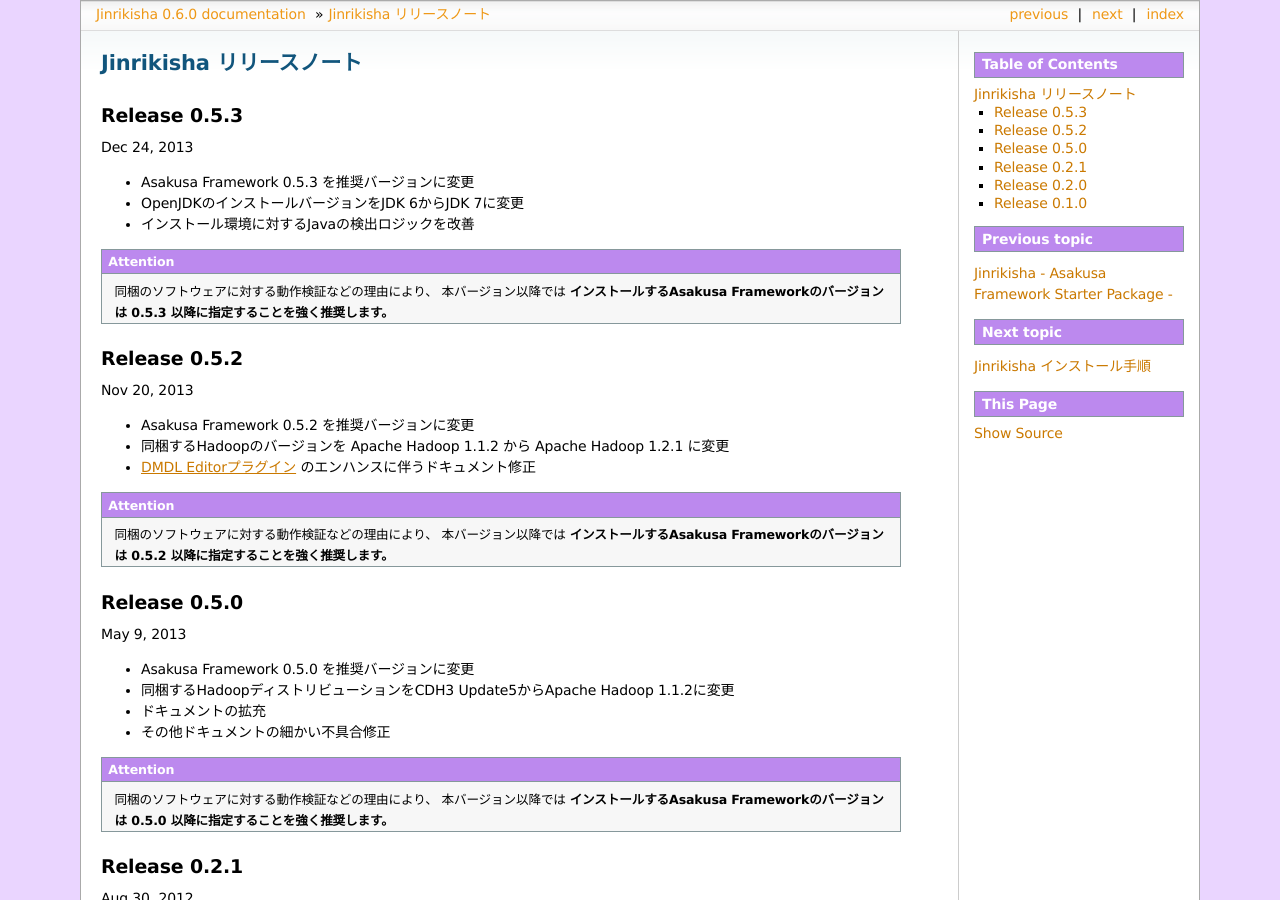
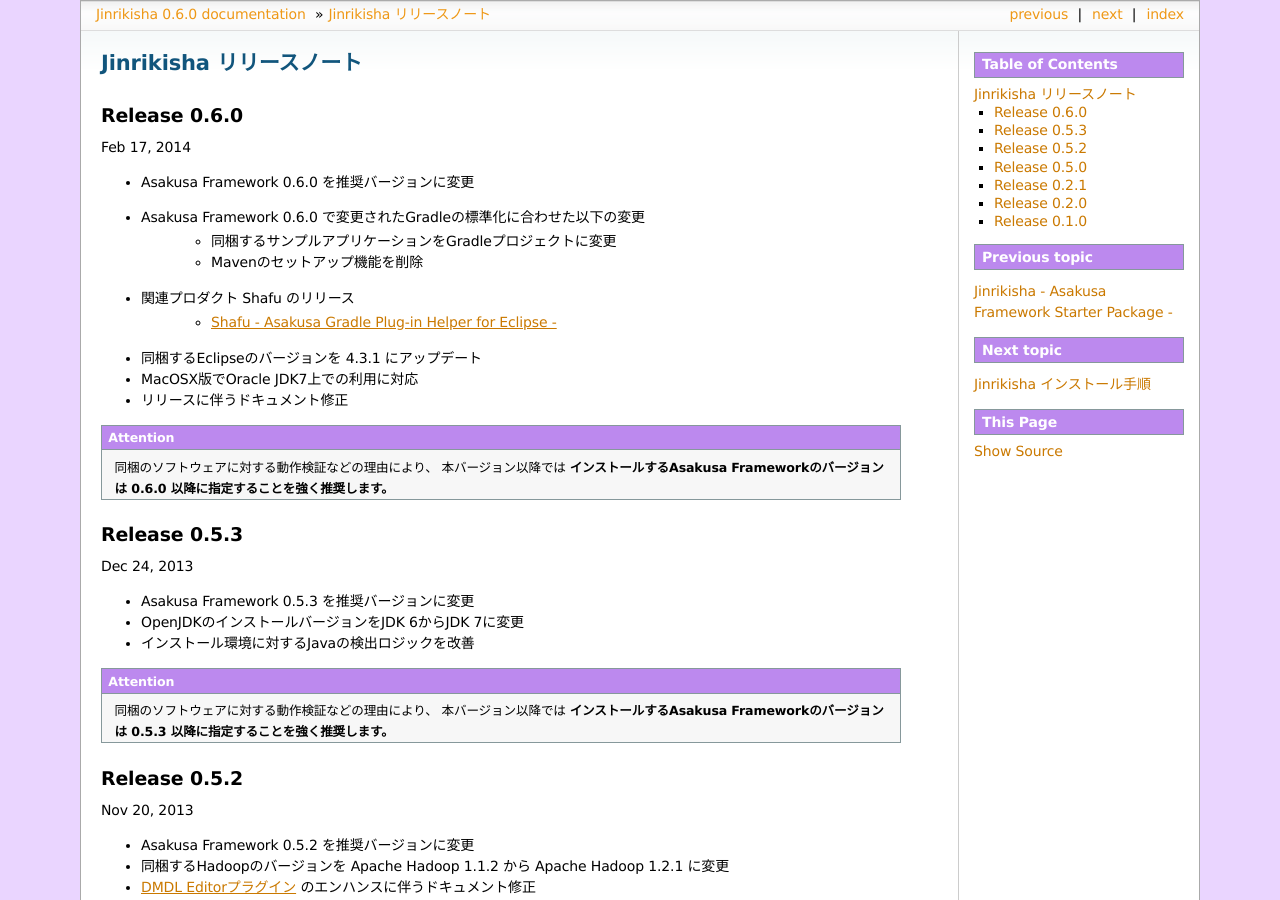
Before and after one commit to asakusafw/asakusafw-starter, a Sphinx documentation site: the page built from jinrikisha/docs/ja/source/release-notes.rst, in a window 1280 px wide and 900 px high. Built offline with Sphinx 7.4.7, drawn with Linux system fonts in a browser that asks for light colours; formulas are drawn with MathJax 3.

Commit message:
Add release notes for version 0.6.0

```diff
--- a/jinrikisha/docs/ja/source/release-notes.rst
+++ b/jinrikisha/docs/ja/source/release-notes.rst
@@ -3,6 +3,23 @@
 =========================
 Jinrikisha リリースノート
 =========================
+
+Release 0.6.0
+=============
+Feb 17, 2014
+
+* Asakusa Framework 0.6.0 を推奨バージョンに変更
+* Asakusa Framework 0.6.0 で変更されたGradleの標準化に合わせた以下の変更
+   * 同梱するサンプルアプリケーションをGradleプロジェクトに変更
+   * Mavenのセットアップ機能を削除
+* 関連プロダクト Shafu のリリース
+   * :doc:`shafu`
+* 同梱するEclipseのバージョンを 4.3.1 にアップデート
+* MacOSX版でOracle JDK7上での利用に対応
+* リリースに伴うドキュメント修正
+
+..  attention::
+    同梱のソフトウェアに対する動作検証などの理由により、 本バージョン以降では **インストールするAsakusa Frameworkのバージョンは 0.6.0 以降に指定することを強く推奨します。**
 
 Release 0.5.3
 =============
```
